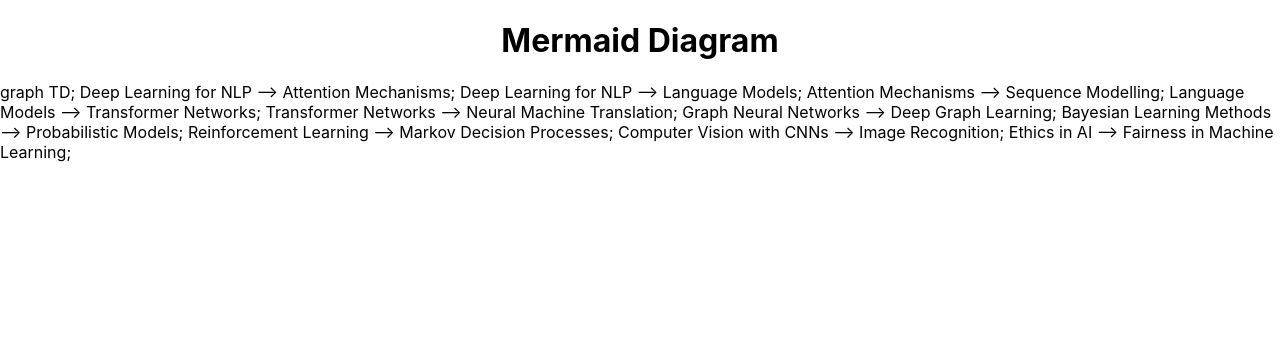
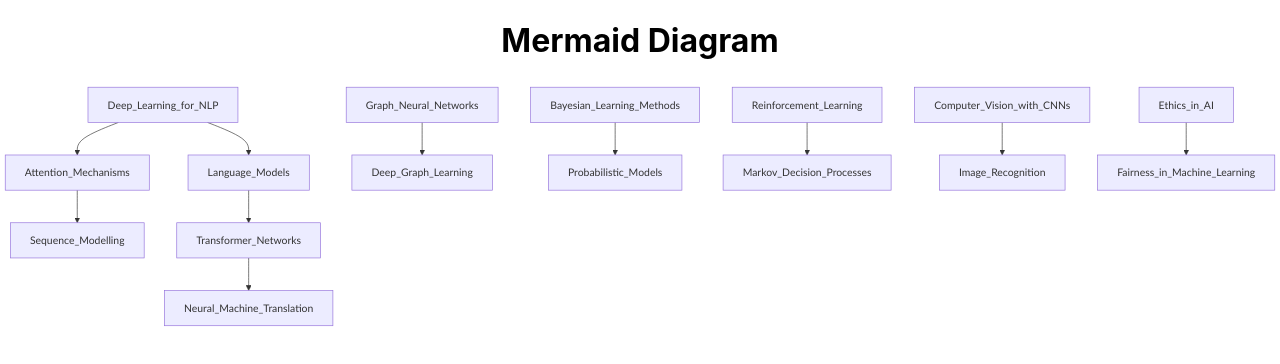
Before and after one commit to ngenethlis/ich25, a React (Create React App) app in the folder incite-graph/: page / in a window 1280 px wide. Shown: the top 364 px of the page. Built offline with nearby package versions, Linux system fonts and the light colour scheme.

Commit message:
mermaid works but no interactivity

```diff
--- a/incite-graph/src/App.js
+++ b/incite-graph/src/App.js
@@ -173,49 +173,15 @@ const jsonData = [
   }
 
 ];
-// Convert JSON to React Flow nodes & edges
-const generateGraph = (data) => {
-  // Sort nodes by number of outgoing references
-  const sortedData = data.sort((a, b) => b.num_out - a.num_out);
-
-  // Create nodes and position them in a circle
-  const radiusStep = 150; // Distance between each "layer" of nodes
-  const totalNodes = sortedData.length;
-
-  const nodes = sortedData.map((node, index) => {
-    // Calculate angle for node positioning
-    const angle = (index / totalNodes) * 2 * Math.PI; // Divide circle into equal parts
-    const radius = radiusStep * Math.min(index, 2); // Control how spread out nodes are (adjust 2 for more spread)
-    const x = 300 + radius * Math.cos(angle); // x-position based on angle and radius
-    const y = 200 + radius * Math.sin(angle); // y-position based on angle and radius
-
-    return {
-      id: node.name,
-      data: { label: node.name },
-      position: { x, y },
-    };
-  });
-
-  // Create edges based on out_references
-  const edges = data.flatMap((node) =>
-    node.out_references.map((ref) => ({
-      id: `${node.name}-${ref}`,
-      source: node.name,
-      target: ref,
-      animated: true, // Makes edges animated
-    }))
-  );
-
-  return { nodes, edges };
-};
-
 // Function to generate Mermaid graph definition from JSON data
 const generateMermaidGraph = (data) => {
   let mermaidDefinition = "graph TD;\n";
 
   data.forEach((node) => {
+    const sanitizedNodeName = node.name.replace(/[^a-zA-Z0-9]/g, "_"); // Sanitize node names
     node.out_references.forEach((ref) => {
-      mermaidDefinition += `    ${node.name} --> ${ref};\n`;
+      const sanitizedRef = ref.replace(/[^a-zA-Z0-9]/g, "_"); // Sanitize reference names
+      mermaidDefinition += `    ${sanitizedNodeName} --> ${sanitizedRef};\n`;
     });
   });
 
@@ -224,77 +190,42 @@ const generateMermaidGraph = (data) => {
 
 const App = () => {
   const [mermaidGraph, setMermaidGraph] = useState("");
-  const graphContainerRef = useRef(null);
+  const [selectedNode, setSelectedNode] = useState(null);
 
   useEffect(() => {
     const graphDefinition = generateMermaidGraph(jsonData);
     setMermaidGraph(graphDefinition); // Set the generated graph definition
+  }, []);
 
-    if (graphContainerRef.current) {
-      mermaid.contentLoaded();
-    }
-  }, []);
+  // Handle node clicks
+  const handleNodeClick = (nodeId) => {
+    const nodeData = jsonData.find((node) => node.name.replace(/[^a-zA-Z0-9]/g, "_") === nodeId);
+    setSelectedNode(nodeData); // Update state with the clicked node's data
+  };
 
   return (
     <div style={{ display: "flex", flexDirection: "column", height: "100vh" }}>
       <h1 style={{ textAlign: "center" }}>Mermaid Diagram</h1>
       <div style={{ flex: 1, overflow: "auto" }}>
-        <MermaidGraph graphDefinition={mermaidGraph} /> {/* Render the Mermaid graph */}
-      </div>
-    </div>
-  );
-};
-export default App;
-
-
-
-
-const App_circle = () => {
-  const [graph, setGraph] = useState({ nodes: [], edges: [] });
-  const [selectedNode, setSelectedNode] = useState(null);
-
-  useEffect(() => {
-    setGraph(generateGraph(jsonData));
-  }, []);
-
-  // Function to handle node clicks
-  const handleNodeClick = (event, node) => {
-    const nodeData = jsonData.find((item) => item.name === node.id);
-    setSelectedNode(nodeData); // Update state with the clicked node's data
-  };
-
-  return (
-    <div style={{ display: "flex", height: "100vh", flexDirection: "row" }}>
-      {/* React Flow container */}
-      <div style={{ flex: 1, position: "relative" }}>
-        <h1 style={{ textAlign: "center" }}>Graph Visualisation</h1>
-        <ReactFlow
-          nodes={graph.nodes}
-          edges={graph.edges}
-          onNodeClick={handleNodeClick} // Attach click handler
-        >
-          {/* Custom controls*/}
-          <Controls position="top-left" />
-        </ReactFlow>
+        <MermaidGraph graphDefinition={mermaidGraph} onNodeClick={handleNodeClick} />
       </div>
 
-      {/* Sidebar to display the selected node's data */}
+      {/* Display selected node data */}
       {selectedNode && (
         <div
           style={{
-            width: "50%",
+            position: "fixed",
+            right: 0,
+            top: 0,
+            width: "30%",
+            height: "100%",
             backgroundColor: "#f4f4f4",
             padding: "20px",
-            position: "absolute",
-            right: 0,
-            top: 0,
-            height: "100%",
+            boxShadow: "-2px 0 5px rgba(0, 0, 0, 0.1)",
             overflowY: "auto",
-            boxShadow: "-2px 0 5px rgba(0, 0, 0, 0.1)",
           }}
         >
           <h2>Node Details</h2>
-
           <div>
             <h3>Name: {selectedNode.name}</h3>
             <p><strong>Authors:</strong> {selectedNode.authors.join(", ")}</p>
@@ -304,11 +235,10 @@ const App_circle = () => {
             <p><strong>Out References:</strong> {selectedNode.out_references.join(", ") || "None"}</p>
             <p><strong>In References:</strong> {selectedNode.in_references.join(", ") || "None"}</p>
           </div>
-
           <button
             onClick={() => setSelectedNode(null)}
             style={{
-              marginBottom: "20px",
+              marginTop: "20px",
               padding: "10px",
               background: "#ff6347",
               border: "none",
@@ -319,11 +249,10 @@ const App_circle = () => {
           >
             Close
           </button>
-
         </div>
       )}
     </div>
   );
 };
 
-//export default App;
+export default App;
--- a/incite-graph/src/MermaidGraph.jsx
+++ b/incite-graph/src/MermaidGraph.jsx
@@ -1,25 +1,21 @@
-import React, { useEffect, useRef, useState } from "react";
+import React, { useEffect, useRef } from "react";
 import mermaid from "mermaid";
 
 const MermaidGraph = ({ graphDefinition }) => {
-  const graphContainerRef = useRef(null);
+  const graphRef = useRef(null);
 
   useEffect(() => {
-    // Initialize Mermaid and render the graph
-    mermaid.initialize({ startOnLoad: true });
+    if (graphRef.current && graphDefinition) {
+      // Initialize Mermaid
+      mermaid.initialize({ startOnLoad: true });
 
-    // Ensure Mermaid processes the content
-    if (graphContainerRef.current) {
+      // Render the graph
       mermaid.contentLoaded();
     }
   }, [graphDefinition]);
 
   return (
-    <div
-      ref={graphContainerRef}
-      className="mermaid"
-      style={{ width: "100%", height: "100%" }}
-    >
+    <div ref={graphRef} className="mermaid">
       {graphDefinition}
     </div>
   );
```
